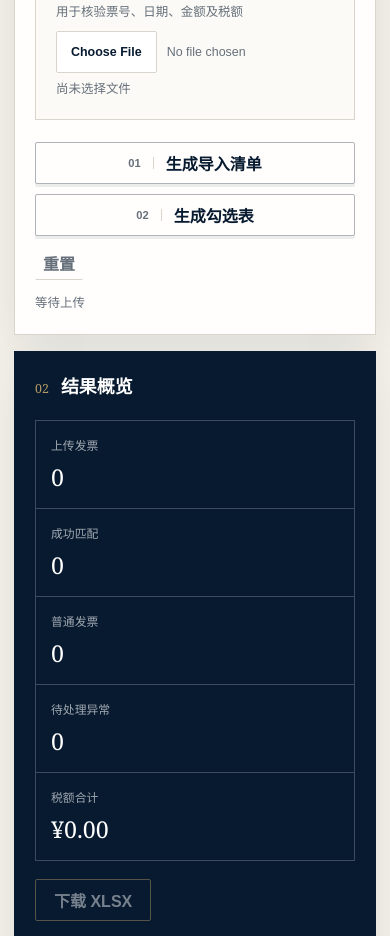
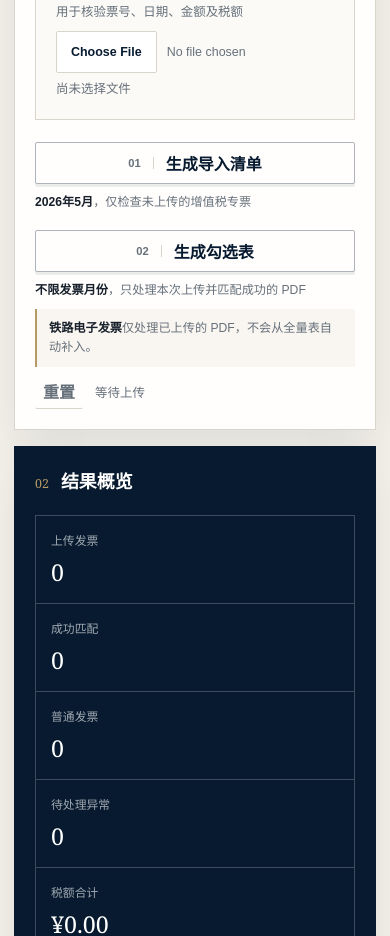
Before and after one commit to jeremykop610-coder/digital-invoice-organizer, a website: page index.html in a window 390 px wide. Shown: the part 852-1788 px from the top of the page. Drawn offline with Linux system fonts and the light colour scheme; a web font is replaced by a local one.

Commit message:
Explain invoice processing scope

```diff
--- a/app.js
+++ b/app.js
@@ -7,6 +7,7 @@ const pendingDownloadButton = document.getElementById("pendingDownloadButton");
 const processButton = document.getElementById("processButton");
 const resetButton = document.getElementById("resetButton");
 const processStatus = document.getElementById("processStatus");
+const pendingMonthLabel = document.getElementById("pendingMonthLabel");
 const statusPill = document.getElementById("statusPill");
 const invoiceCount = document.getElementById("invoiceCount");
 const matchedCount = document.getElementById("matchedCount");
@@ -26,6 +27,8 @@ const state = {
 };
 
 const apiOrigin = resolveApiOrigin();
+
+pendingMonthLabel.textContent = formatPreviousMonth(new Date());
 
 invoiceInput.addEventListener("change", () => {
   invoiceMeta.textContent = invoiceInput.files.length
@@ -214,6 +217,11 @@ function setBusyState(isBusy, message) {
   processStatus.textContent = message;
 }
 
+function formatPreviousMonth(now) {
+  const previousMonth = new Date(now.getFullYear(), now.getMonth() - 1, 1);
+  return `${previousMonth.getFullYear()}年${previousMonth.getMonth() + 1}月`;
+}
+
 function resolveApiOrigin() {
   const { protocol, hostname, port, origin } = window.location;
   if (protocol === "file:") {
--- a/index.html
+++ b/index.html
@@ -66,14 +66,25 @@
           </label>
 
           <div class="action-row">
+            <div class="workflow-actions">
+              <div class="workflow-action">
                 <button id="pendingDownloadButton" class="workflow-button" type="button">
                   <span aria-hidden="true">01</span>生成导入清单
                 </button>
+                <p><strong id="pendingMonthLabel">上一个自然月</strong>，仅检查未上传的增值税专票</p>
+              </div>
+              <div class="workflow-action">
                 <button id="processButton" class="workflow-button" type="submit">
                   <span aria-hidden="true">02</span>生成勾选表
                 </button>
+                <p><strong>不限发票月份</strong>，只处理本次上传并匹配成功的 PDF</p>
+              </div>
+            </div>
+            <p class="railway-rule"><strong>铁路电子发票</strong>仅处理已上传的 PDF，不会从全量表自动补入。</p>
+            <div class="action-meta">
               <button id="resetButton" class="text-button" type="button">重置</button>
               <span id="processStatus" class="status-text" role="status">等待上传</span>
+            </div>
           </div>
         </form>
       </section>
--- a/styles.css
+++ b/styles.css
@@ -419,12 +419,45 @@ button {
 
 .action-row {
   grid-column: 1 / -1;
-  display: flex;
-  flex-wrap: wrap;
-  align-items: center;
-  gap: 10px;
   min-height: 50px;
   padding-top: 6px;
+}
+
+.workflow-actions {
+  display: grid;
+  grid-template-columns: repeat(2, minmax(0, 1fr));
+  gap: 16px;
+}
+
+.workflow-action .workflow-button {
+  width: 100%;
+}
+
+.workflow-action p,
+.railway-rule {
+  margin: 9px 0 0;
+  color: var(--muted);
+  font-size: 0.76rem;
+  line-height: 1.55;
+}
+
+.workflow-action p strong,
+.railway-rule strong {
+  color: var(--ink);
+  font-weight: 600;
+}
+
+.railway-rule {
+  padding: 10px 12px;
+  border-left: 2px solid var(--gold);
+  background: rgba(180, 154, 101, 0.08);
+}
+
+.action-meta {
+  display: flex;
+  align-items: center;
+  gap: 12px;
+  margin-top: 8px;
 }
 
 .status-text {
@@ -652,21 +685,16 @@ button:disabled {
     grid-column: auto;
   }
 
-  .action-row button {
-    flex: 1 1 145px;
+  .workflow-actions {
+    grid-template-columns: 1fr;
+    gap: 18px;
   }
 
-  .action-row .workflow-button {
-    flex: 1 1 100%;
+  .workflow-action .workflow-button {
     min-width: 0;
   }
 
-  .action-row .text-button {
-    flex: 0 0 auto;
-  }
-
   .status-text {
-    flex-basis: 100%;
     margin: 4px 0 0;
     text-align: left;
   }
```
Lines whose indentation alone changed are shown as unchanged.
